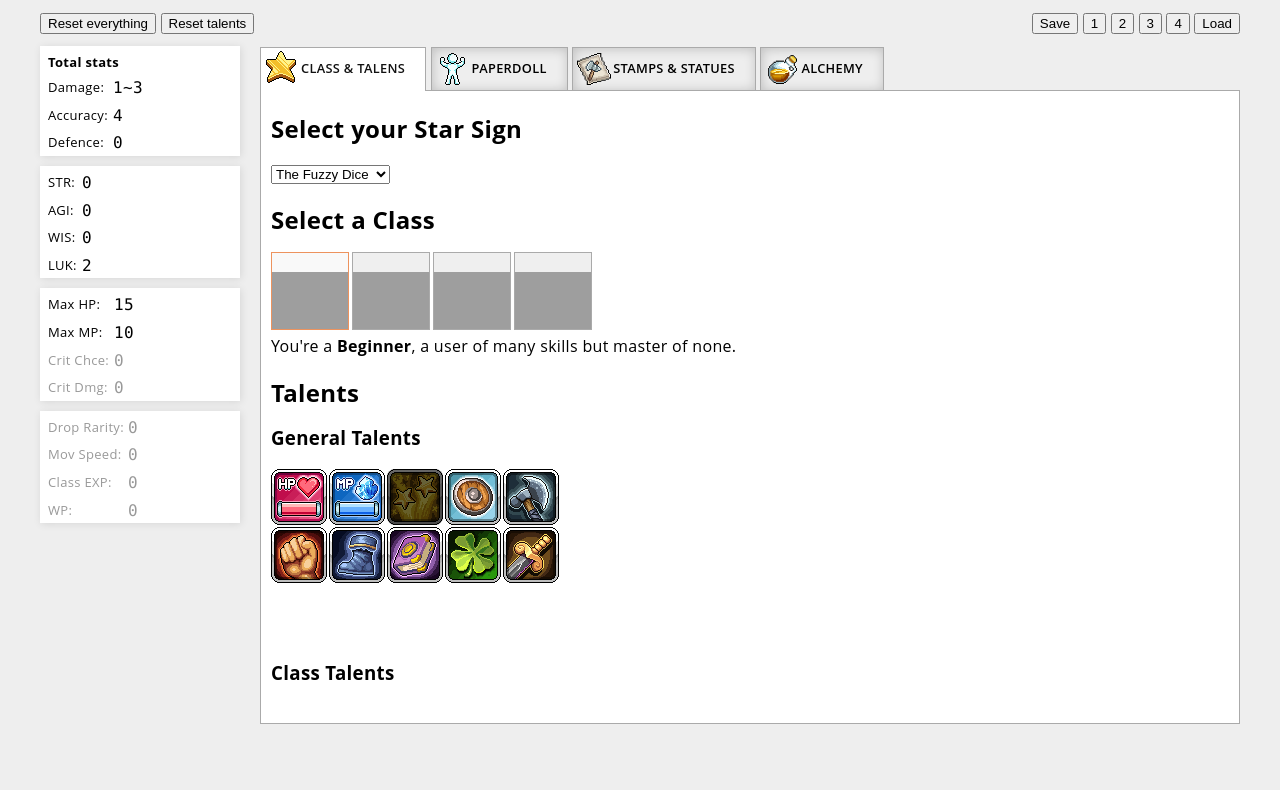
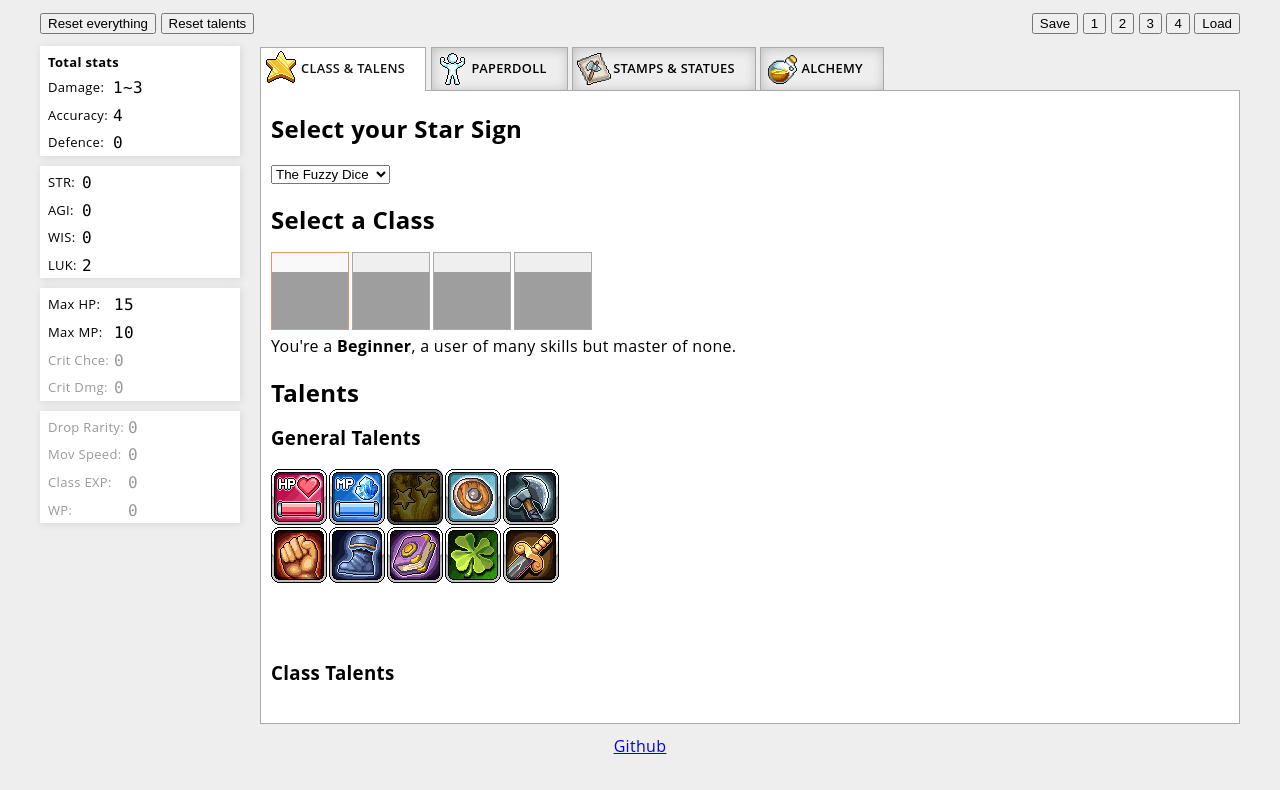
Before and after one commit to NaakkaDev/idleoncalc, a plain HTML site: page index.html in a window 1280 px wide. Drawn offline with Linux system fonts and the light colour scheme; grey boxes are pictures that could not be loaded.

Commit message:
Added github link to the footer

```diff
--- a/index.html
+++ b/index.html
@@ -271,6 +271,10 @@
 
   </div>
 
+  <div style="text-align: center;">
+    <a href="https://github.com/Temeez/idleoncalc">Github</a>
+  </div>
+
 </body>
 
 </html>
```
